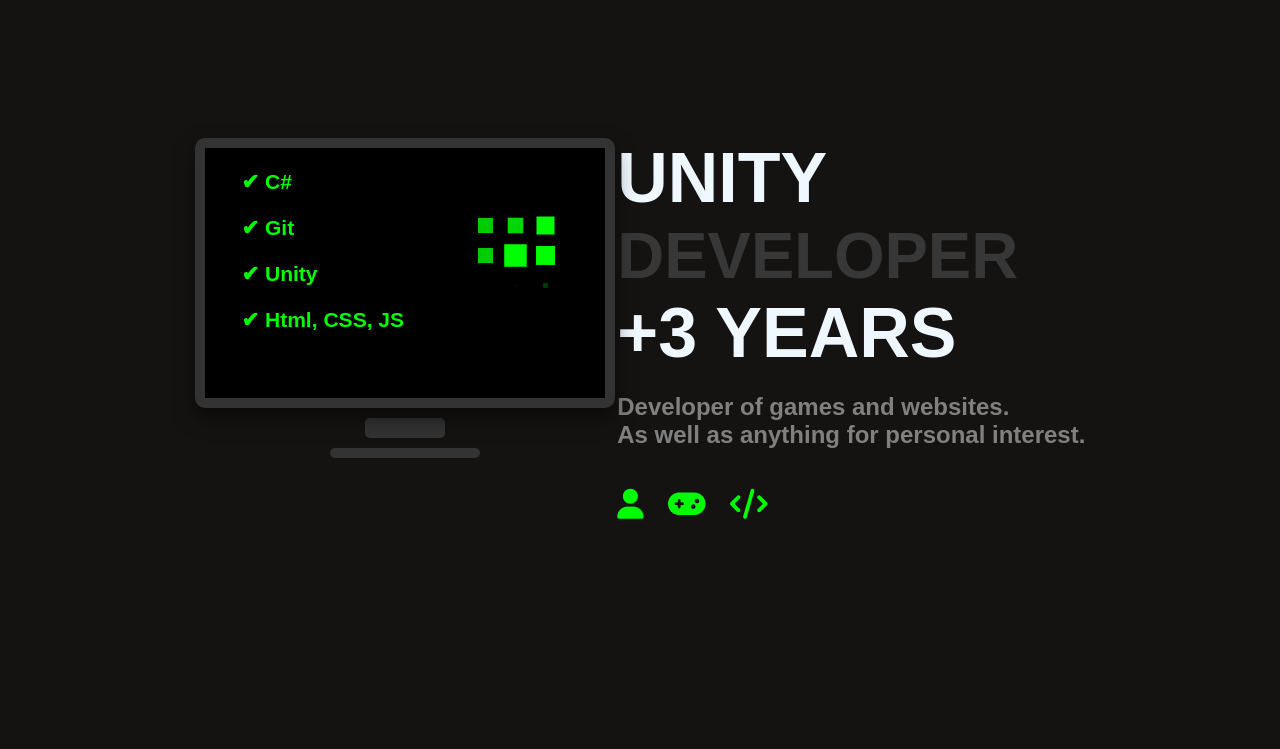
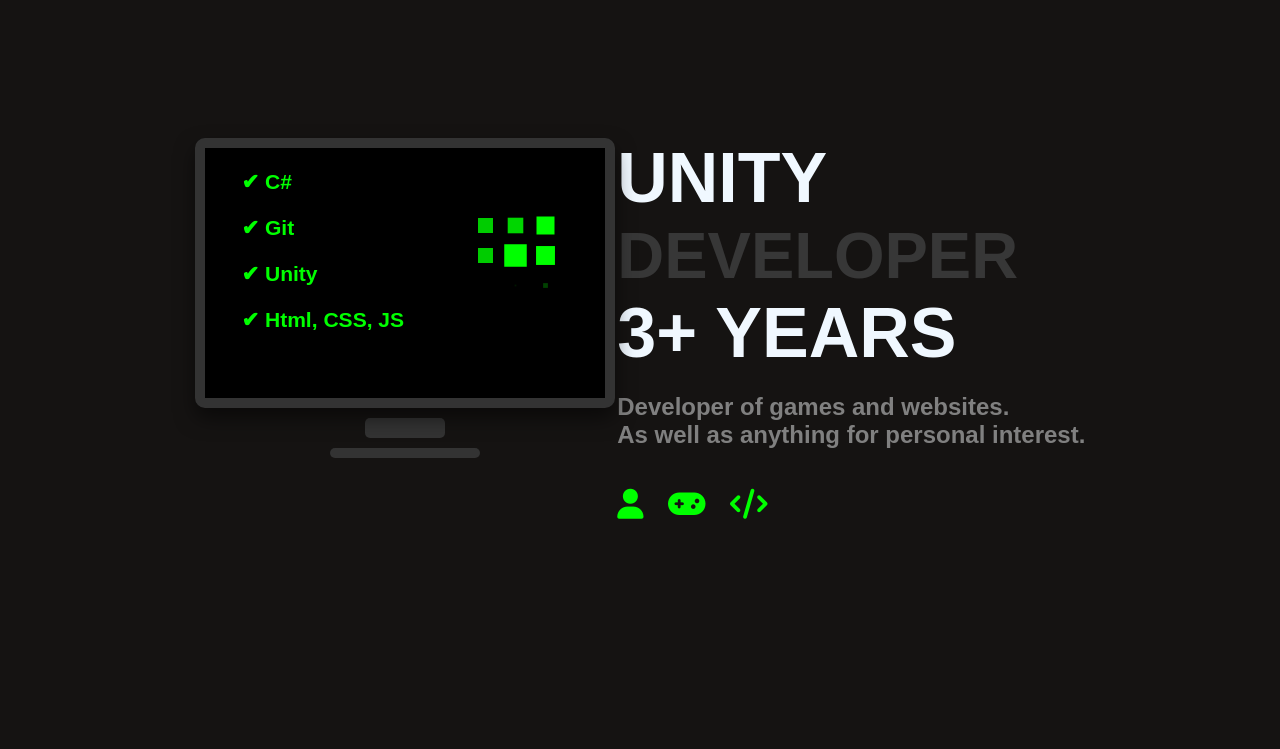
Before and after one commit to NefeIibata/portfolio, a plain HTML site: page index.html in a window 1280 px wide. Shown: the part 51-800 px from the top of the page. Drawn offline with Linux system fonts and the light colour scheme.

Commit message:
fix: visual fix

```diff
--- a/index.html
+++ b/index.html
@@ -59,7 +59,7 @@
             <div class="header-text">
                 <h1 style="color: aliceblue; font-size: 70px;"> UNITY</h1>
                 <h1 style="color: rgb(55, 55, 55); font-size: 65px;"> DEVELOPER</h1>
-                <h1 style="color: aliceblue; font-size: 70px;"> +<span id="years-count"></span> YEARS</h1>
+                <h1 style="color: aliceblue; font-size: 70px;"> <span id="years-count"></span>+ YEARS</h1>
                 <h2 style="color: gray;">Developer of games and websites. <br> As well as anything for personal
                     interest.</h2>
                 <div class="header-anchor">
```
